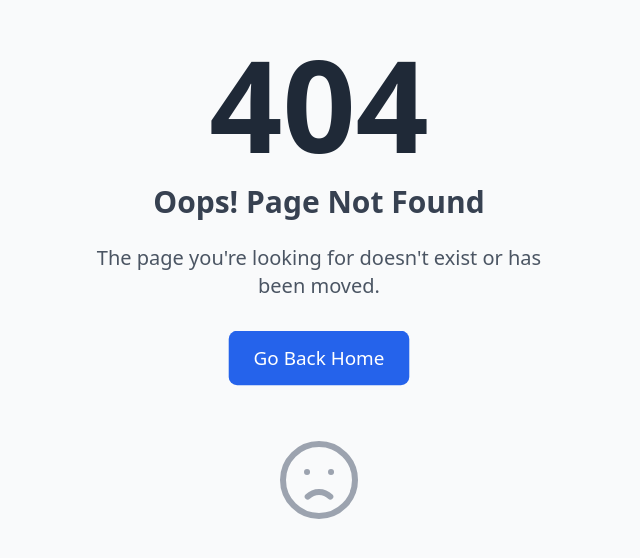
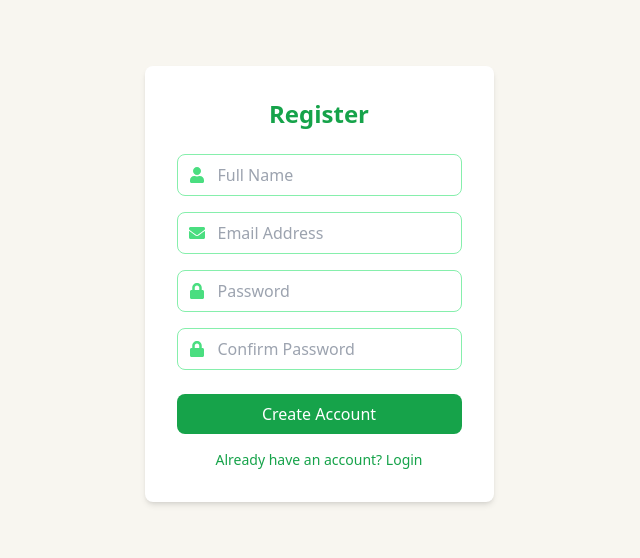
Before and after one commit to choyon001/ecobossy, a React (Vite) app: page /auth/register in a window 1280 px wide. Before the commit this address had no page. Shown: the part 116-674 px from the top of the page, without its empty margins (321-961 px from the left). Built offline with nearby package versions, Linux system fonts and the light colour scheme; a web font is replaced by a local one.

Commit message:
login and register form designed

```diff
--- /dev/null
+++ b/src/components/Login.jsx
@@ -0,0 +1,60 @@
+import { FaUser, FaLock } from "react-icons/fa";
+import { Link } from "react-router-dom";
+
+const Login = () => {
+  return (
+    <div className="max-w-sm mx-auto bg-white p-8 rounded-lg shadow-md ">
+      <h2 className="text-2xl font-bold text-center text-green-600 mb-6">
+        Login
+      </h2>
+
+      <form>
+        <div className="mb-4">
+          <div className="relative">
+            <span className="absolute inset-y-0 left-0 flex items-center pl-3">
+              <FaUser className="text-green-400" />
+            </span>
+            <input
+              type="text"
+              className="w-full pl-10 pr-3 py-2 border border-green-300 rounded-lg focus:outline-none focus:ring-2 focus:ring-green-500"
+              placeholder="Username or Email"
+            />
+          </div>
+        </div>
+
+        <div className="mb-6">
+          <div className="relative">
+            <span className="absolute inset-y-0 left-0 flex items-center pl-3">
+              <FaLock className="text-green-400" />
+            </span>
+            <input
+              type="password"
+              className="w-full pl-10 pr-3 py-2 border border-green-300 rounded-lg focus:outline-none focus:ring-2 focus:ring-green-500"
+              placeholder="Password"
+            />
+          </div>
+        </div>
+
+        <button
+          type="submit"
+          className="w-full py-2 px-4  text-white rounded-lg bg-green-600 hover:bg-green-700 transition-colors"
+        >
+          Sign In
+        </button>
+      </form>
+
+      <div className="mt-4 text-center text-sm text-green-600">
+        <a href="#" className="text-green-600 hover:underline">
+          Forgot password?
+        </a>
+      </div>
+      <div className="mt-4 text-center text-sm text-green-600">
+        Don't have an account?{" "}
+        <Link to="/auth/register" className="text-green-600 hover:underline">
+          Register
+        </Link>
+      </div>
+    </div>
+  );
+};
+export default Login;
--- a/src/components/NavBar.jsx
+++ b/src/components/NavBar.jsx
@@ -55,12 +55,12 @@ const NavBar = () => {
               name ?"": (
                 <>
                 <li >
-              <Link to="/login" className=" ">
+              <Link to="auth/login" className=" ">
                 Login
               </Link>
             </li>
             <li >
-              <Link to="/register" className=" ">
+              <Link to="auth/register" className=" ">
                 Register
               </Link>
             </li>
@@ -111,12 +111,12 @@ const NavBar = () => {
           ) : (
              <ul className="menu menu-horizontal px-1 hidden lg:flex">
             <li >
-              <Link to="/login" className=" ">
+              <Link to="auth/login" className=" ">
                 Login
               </Link>
             </li>
             <li >
-              <Link to="/register" className=" ">
+              <Link to="auth/register" className=" ">
                 Register
               </Link>
             </li>
--- /dev/null
+++ b/src/components/Register.jsx
@@ -0,0 +1,81 @@
+import { FaUser, FaEnvelope, FaLock } from "react-icons/fa";
+import { Link } from "react-router-dom";
+
+const Register = () => {
+  return (
+    <div className="max-w-sm mx-auto bg-white p-8 rounded-lg shadow-md">
+      <h2 className="text-2xl font-bold text-center text-green-600 mb-6">
+        Register
+      </h2>
+
+      <form>
+        <div className="mb-4">
+          <div className="relative">
+            <span className="absolute inset-y-0 left-0 flex items-center pl-3">
+              <FaUser className="text-green-400" />
+            </span>
+            <input
+              type="text"
+              className="w-full pl-10 pr-3 py-2 border border-green-300 rounded-lg focus:outline-none focus:ring-2 focus:ring-green-500"
+              placeholder="Full Name"
+            />
+          </div>
+        </div>
+
+        <div className="mb-4">
+          <div className="relative">
+            <span className="absolute inset-y-0 left-0 flex items-center pl-3">
+              <FaEnvelope className="text-green-400" />
+            </span>
+            <input
+              type="email"
+              className="w-full pl-10 pr-3 py-2 border border-green-300 rounded-lg focus:outline-none focus:ring-2 focus:ring-green-500"
+              placeholder="Email Address"
+            />
+          </div>
+        </div>
+
+        <div className="mb-4">
+          <div className="relative">
+            <span className="absolute inset-y-0 left-0 flex items-center pl-3">
+              <FaLock className="text-green-400" />
+            </span>
+            <input
+              type="password"
+              className="w-full pl-10 pr-3 py-2 border border-green-300 rounded-lg focus:outline-none focus:ring-2 focus:ring-green-500"
+              placeholder="Password"
+            />
+          </div>
+        </div>
+
+        <div className="mb-6">
+          <div className="relative">
+            <span className="absolute inset-y-0 left-0 flex items-center pl-3">
+              <FaLock className="text-green-400" />
+            </span>
+            <input
+              type="password"
+              className="w-full pl-10 pr-3 py-2 border border-green-300 rounded-lg focus:outline-none focus:ring-2 focus:ring-green-500"
+              placeholder="Confirm Password"
+            />
+          </div>
+        </div>
+
+        <button
+          type="submit"
+          className="w-full bg-green-600 text-white py-2 px-4 rounded-lg hover:bg-green-700 transition"
+        >
+          Create Account
+        </button>
+      </form>
+
+      <div className="mt-4 text-center text-sm text-green-600">
+        Already have an account?{" "}
+        <Link to="/auth/login" className="text-green-600 hover:underline">
+          Login
+        </Link>
+      </div>
+    </div>
+  );
+};
+export default Register;
--- /dev/null
+++ b/src/components/pages/Auth.jsx
@@ -0,0 +1,16 @@
+import { Outlet } from "react-router-dom";
+
+
+const Auth = () => {
+    return (
+        <div>
+
+            <div className="flex justify-center items-center h-screen bg-[#F8F6F0]">
+                <Outlet></Outlet>
+            </div>
+
+        </div>
+    );
+};
+
+export default Auth;
```
Also changed, not shown: src/routes/router.jsx (+17 -0 lines), 1 other file (tests, documents, lock files or other folders).
